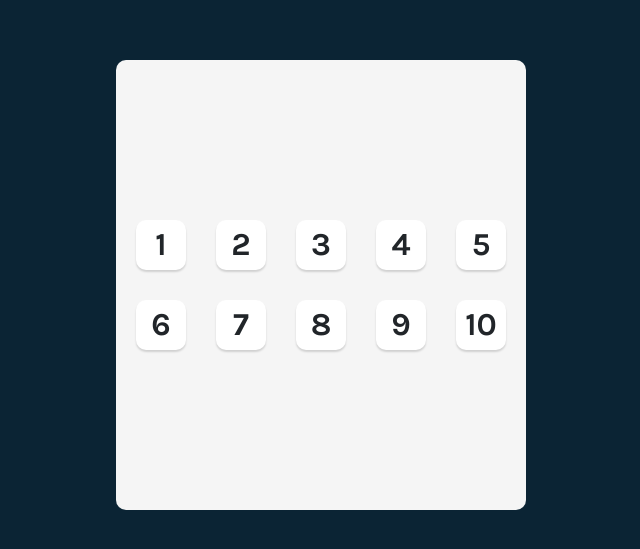
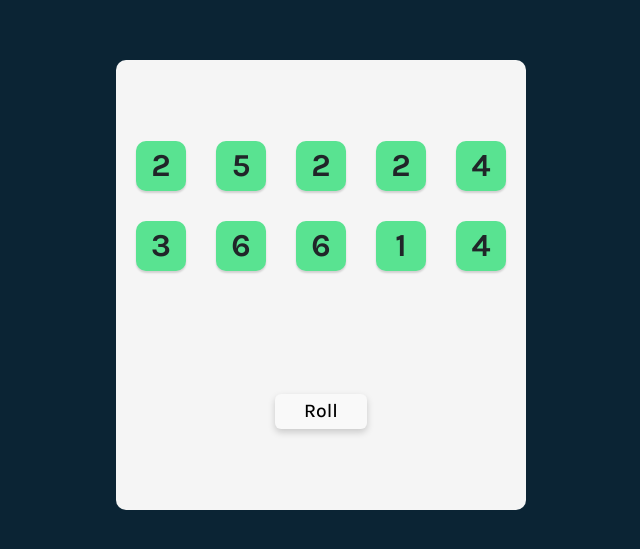
Before and after one commit to biannx/tenzies-game, a React (Vite) app: page / in a window 1280 px wide. Shown: the part 115-664 px from the top of the page, without its empty margins (319-959 px from the left). Built offline with nearby package versions, Linux system fonts and the light colour scheme.

Commit message:
map array to die components, change dice to objects

```diff
--- a/package.json
+++ b/package.json
@@ -9,6 +9,7 @@
     "preview": "vite preview"
   },
   "dependencies": {
+    "nanoid": "^4.0.1",
     "react": "^18.2.0",
     "react-dom": "^18.2.0"
   },
--- a/src/App.css
+++ b/src/App.css
@@ -19,7 +19,7 @@ main {
   border-radius: 10px;
   display: flex;
   flex-direction: column;
-  justify-content: center;
+  justify-content: space-around;
   align-items: center;
   padding: 20px;
 }
@@ -40,7 +40,6 @@ main {
   justify-content: center;
   align-items: center;
   cursor: pointer;
-  background-color: white;
 }
 
 .die-num {
--- a/src/App.jsx
+++ b/src/App.jsx
@@ -1,35 +1,39 @@
-import { useState } from 'react'
-import reactLogo from './assets/react.svg'
-import Dice from './components/dice'
-import './App.css'
+import React, { useState } from 'react';
+import { nanoid } from 'nanoid';
+import reactLogo from './assets/react.svg';
+import Dice from './components/dice';
+import './App.css';
 
 function App() {
+  const [dice, setDice] = useState(allNewDice());
+
   function allNewDice() {
-    let dice=[];
-    for(let i=0; i < 10; i++){
-      let roll = Math.ceil(Math.random() * 6);
-      dice.push(roll)
+    let newDice = [];
+    for (let i = 0; i < 10; i++) {
+      let roll = {
+        value: Math.ceil(Math.random() * 6),
+        isHeld: true,
+        id: nanoid()
+      };
+      newDice.push(roll);
     }
-    return dice
+    return newDice;
   }
 
-  console.log(allNewDice())
+  const diceElements = dice.map((die) => {
+    return <Dice key={die.id} value={die.value} isHeld={die.isHeld} />;
+  });
+
+  function rollDice() {
+    setDice(allNewDice());
+  }
+
   return (
     <main className="App">
-      <div className="dice-container">
-        <Dice value={1} />
-        <Dice value={2} />
-        <Dice value={3} />
-        <Dice value={4} />
-        <Dice value={5} />
-        <Dice value={6} />
-        <Dice value={7} />
-        <Dice value={8} />
-        <Dice value={9} />
-        <Dice value={10} />
-      </div>
+      <div className="dice-container">{diceElements}</div>
+      <button onClick={rollDice}>Roll</button>
     </main>
-  )
+  );
 }
 
-export default App
+export default App;
--- a/src/components/dice.jsx
+++ b/src/components/dice.jsx
@@ -1,8 +1,11 @@
 import React from "react"
 
-export default function Main(props){
-    return(
-        <div className="die-face">
+export default function Dice(props) {
+    const styles = {
+        backgroundColor: props.isHeld ? "#59E391" : "white"
+    }
+    return (
+        <div className="die-face" style={styles}>
             <h2 className="die-num">{props.value}</h2>
         </div>
     )
--- a/src/index.css
+++ b/src/index.css
@@ -5,7 +5,7 @@
 
   color-scheme: light dark;
   color: rgba(255, 255, 255, 0.87);
-  background-color: #0B2434;
+  background-color: #0b2434;
 
   font-synthesis: none;
   text-rendering: optimizeLegibility;
@@ -23,17 +23,18 @@ a:hover {
   color: #535bf2;
 }
 
-
 button {
-  border-radius: 8px;
   border: 1px solid transparent;
-  padding: 0.6em 1.2em;
-  font-size: 1em;
+  width: 92px;
+  height: 35px;
   font-weight: 500;
-  font-family: inherit;
-  background-color: #1a1a1a;
+  font-size: 1.2rem;
   cursor: pointer;
   transition: border-color 0.25s;
+  background: #5035ff;
+  box-shadow: 0px 3.2px 7.68px rgba(0, 0, 0, 0.18);
+  border-radius: 6px;
+
 }
 button:hover {
   border-color: #646cff;
@@ -41,6 +42,10 @@ button:hover {
 button:focus,
 button:focus-visible {
   outline: 4px auto -webkit-focus-ring-color;
+}
+
+button:active {
+  box-shadow: inset 5px 5px 10px -3px rgba(0, 0, 0, 0.7);
 }
 
 @media (prefers-color-scheme: light) {
```
Also changed, not shown: 1 other file (tests, documents, lock files or other folders).
